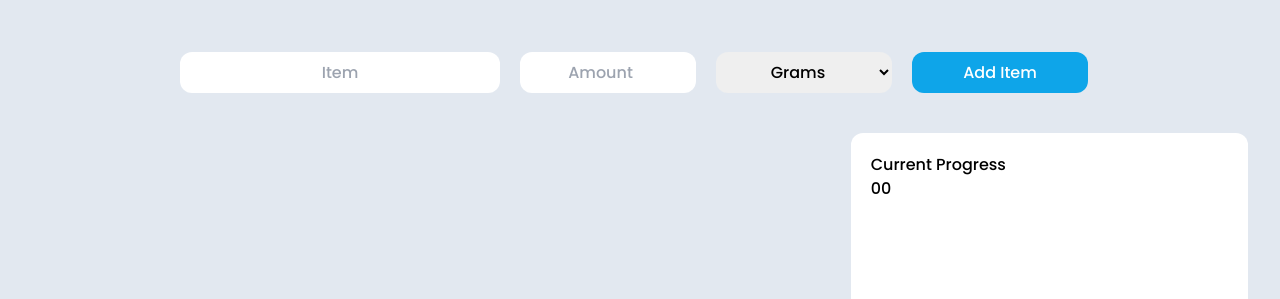
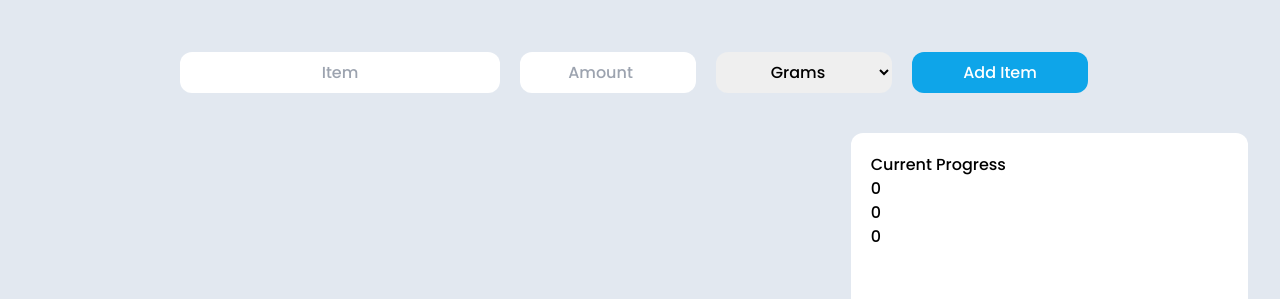
Before and after one commit to DylanHearn1/MacroStats, a React (Vite) app: page / in a window 1280 px wide. Shown: the top 299 px of the page. Built offline with nearby package versions, Linux system fonts and the light colour scheme; no server answers.

Commit message:
optimize reduce methods

```diff
--- a/src/App.tsx
+++ b/src/App.tsx
@@ -1,5 +1,5 @@
 import './App.scss';
-import { useEffect, useState } from 'react';
+import { useState } from 'react';
 import MainSection from './Components/Main/MainContent';
 import ProgressUpdate from './Components/UpdateBars/Progress';
 import AddItem from './Components/AddItem';
@@ -15,11 +15,15 @@ export interface Item {
   id: string;
 }
 
+export interface ItemSearchParams {
+  amount: string,
+  unit: 'grams' | 'kilograms' | 'lbs',
+  name: string
+}
+
 function App() {
   const [items, setItems] = useState<Item[]>([]);
-  const [searchQuery, setSearchQuery] = useState('');
 
-  const URL = `https://api.calorieninjas.com/v1/nutrition?query=${searchQuery}`;
   const options = {
     method: 'GET',
     headers: {
@@ -31,10 +35,16 @@ function App() {
     return Math.random().toString(36).slice(2, 8);
   };
 
-  useEffect(() => {
-    async function getResults() {
+  const removeItem = (id: string) => {
+    const filteredData = items.filter((item) => item.id !== id);
+    setItems(filteredData);
+  };
+
+  async function getResults({amount, unit, name}: ItemSearchParams) {
+    const Url = `https://api.calorieninjas.com/v1/nutrition?query=${amount} ${unit} ${name}`
+
     try {
-        const responce = await fetch(URL, options);
+      const responce = await fetch(Url, options);
       const results = await responce.json();
       if (results.items.length > 0) {
         const newItem = {
@@ -47,23 +57,12 @@ function App() {
       console.log(error + 'error on the server');
     }
   }
-    getResults();
-  }, [searchQuery]);
-
-  const removeItem = (id: string) => {
-    const filteredData = items.filter((item) => item.id !== id);
-    setItems(filteredData);
-  };
-
-  const takeQuery = (amount: string, value: string, search: string) => {
-    setSearchQuery(`${amount} ${value} ${search}`);
-  };
 
   return (
     <>
       <div className="md:h-screen bg-slate-200 p-8">
         <div className="flex justify-center my-5">
-          <AddItem onSubmit={takeQuery} />
+          <AddItem onSubmit={getResults} />
         </div>
         <div className="grid grid-cols-1 lg:grid-cols-3 gap-3 h-5/6">
           <section className="col-span-2 overflow-auto">
@@ -72,7 +71,7 @@ function App() {
             )}
           </section>
           <section className="bg-white rounded-xl p-5">
-            <ProgressUpdate data={items} removeItem={removeItem} />
+            <ProgressUpdate items={items} />
           </section>
         </div>
       </div>
--- a/src/Components/AddItem.tsx
+++ b/src/Components/AddItem.tsx
@@ -1,16 +1,18 @@
 import { useState } from 'react';
 
-interface Search {
-  onSubmit: (item: string, weight: string, value: string) => void;
+import { ItemSearchParams } from '../App';
+
+interface AddItemProps {
+  onSubmit: (data: ItemSearchParams) => void;
 }
 
-const AddItem: React.FC<Search> = ({ onSubmit }) => {
-  const [search, setSearch] = useState('');
+const AddItem: React.FC<AddItemProps> = ({ onSubmit }) => {
+  const [name, setName] = useState('');
   const [amount, setAmount] = useState('');
-  const [weightValue, setWeightValue] = useState('grams');
+  const [unit, setUnit] = useState<ItemSearchParams['unit']>('grams');
 
   const handleSubmit = () => {
-    onSubmit(amount, weightValue, search);
+    onSubmit({amount: amount, unit: unit, name: name});
   };
 
   return (
@@ -19,8 +21,8 @@ const AddItem: React.FC<Search> = ({ onSubmit }) => {
         className="p-2 rounded-xl w-44 md:w-80 sm:mr-5 mb-3 lg:mb-0 text-center"
         type="text"
         placeholder="Item"
-        onChange={(e) => setSearch(e.target.value)}
-        value={search}
+        onChange={(e) => setName(e.target.value)}
+        value={name}
       />
       <input
         className="p-2 rounded-xl w-44 sm:mr-5 mb-3 lg:mb-0 text-center"
@@ -32,7 +34,7 @@ const AddItem: React.FC<Search> = ({ onSubmit }) => {
       <select
         name=""
         className="p-2 rounded-xl w-44 sm:mr-5 mb-3 lg:mb-0 text-center"
-        onChange={(e) => setWeightValue(e.target.value)}
+        onChange={(e) => setUnit(e.target.value as ItemSearchParams['unit'])}
       >
         <option value="grams">Grams</option>
         <option value="kilograms">Kilograms</option>
--- a/src/Components/UpdateBars/Progress.tsx
+++ b/src/Components/UpdateBars/Progress.tsx
@@ -1,19 +1,22 @@
-import { Data } from '../../App';
+import { Item } from '../../App';
 
-const ProgressUpdate: React.FC<Data> = ({ data }) => {
-  const calorieSum = data.reduce((acc, cur) => {
-    return acc + cur.calories;
-  }, 0);
+interface ProgressUpdateProps {
+  items: Item[]
+}
 
-  const proteinSum = data.reduce((acc, cur) => {
-    return acc + cur.protein_g;
-  }, 0);
+const ProgressUpdate = ({ items }: ProgressUpdateProps) => {
+  const reduceItemsProperty = (property: string) => {
+    return items.reduce((acc, cur) => acc + cur[property], 0)
+  }
 
   return (
     <div>
       <h1>Current Progress</h1>
-      {calorieSum}
-      {proteinSum}
+      <ul>
+        <li>{reduceItemsProperty('calories')}</li>
+        <li>{reduceItemsProperty('protein_g')}</li>
+        <li>{reduceItemsProperty('carbohydrates_total_g')}</li>
+      </ul>
     </div>
   );
 };
```
Lines whose indentation alone changed are shown as unchanged.
